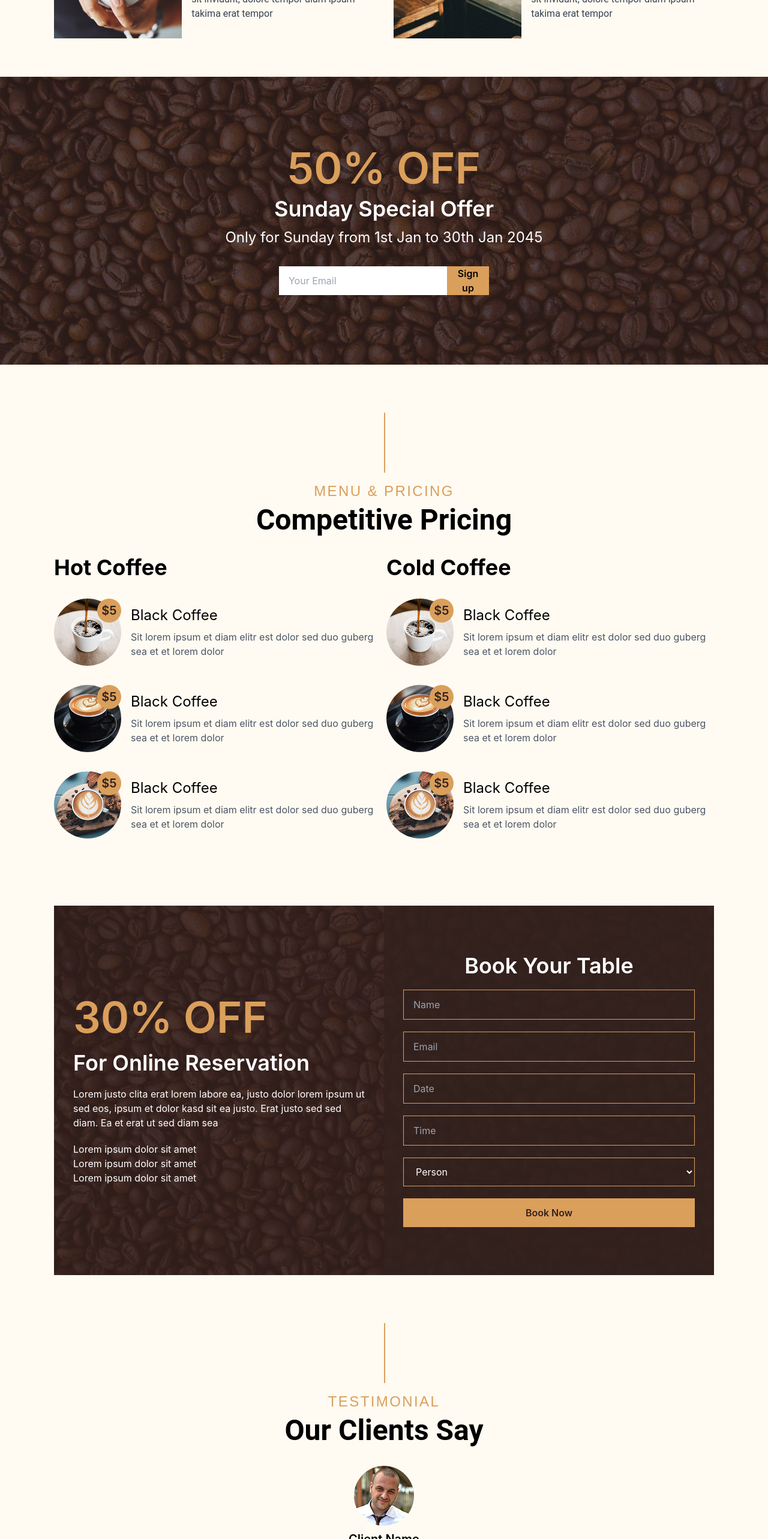
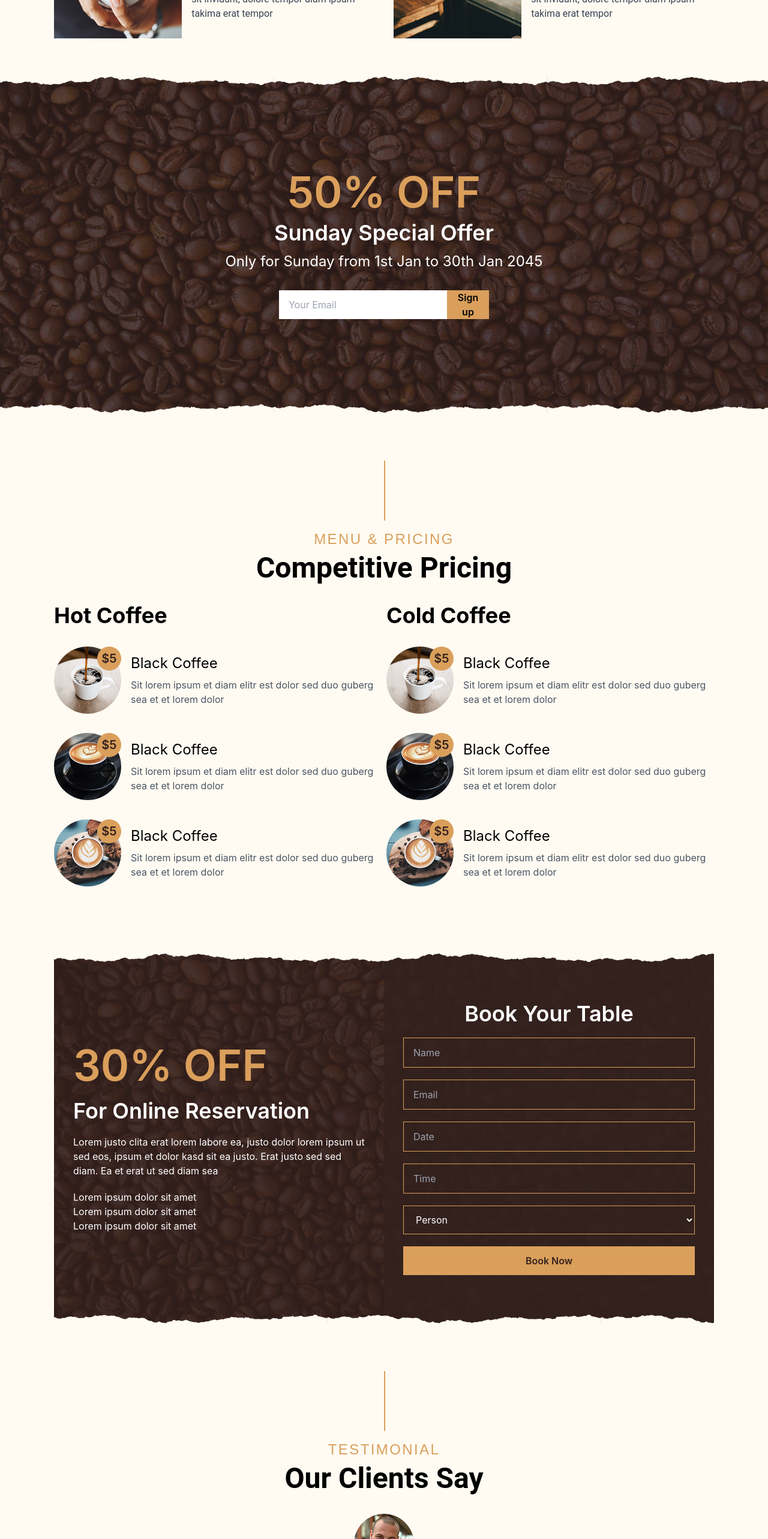
Before and after one commit to NouzNoushad/React-Flutter-Go-Pros, a React (Create React App) app in the folder koppee/: page / in a window 1280 px wide. Shown: the part 2200-4766 px from the top of the page at 60% size. Built offline with nearby package versions, Linux system fonts and the light colour scheme.

Commit message:
fix design issues

```diff
--- a/koppee/src/Main/footer.tsx
+++ b/koppee/src/Main/footer.tsx
@@ -3,7 +3,8 @@ import { FacebookIcon, InstagramIcon, LinkedInIcon, XTwitterIcon } from '../Comp
 
 export default function Footer() {
     return (
-        <footer className='bg-[#FFFBF2]'>
+        <footer className='relative bg-[#FFFBF2]'>
+            <div className="absolute left-0 top-[-1px] z-10 w-full h-[15px] bg-[url('/public/images/overlay-top.png')]"></div>
             <div className="bg-[url('/public/images/bg.jpg')] bg-cover bg-center relative after:absolute after:inset-0 after:bg-primary/90 text-white">
                 <div className="container-lg py-[5rem] h-full relative z-10 grid lg:grid-cols-4 md:grid-cols-2 grid-cols-1 gap-5">
                     <div className="space-y-4">
--- a/koppee/src/Main/header.tsx
+++ b/koppee/src/Main/header.tsx
@@ -1,8 +1,24 @@
-import React from 'react'
+import React, { useEffect, useState } from 'react'
 
 export default function Header() {
+
+    const [stickyHeader, setStickyHeader] = useState("bg-transparent")
+
+    const handleScroll = () => {
+        const windowHeight = window.scrollY
+        setStickyHeader(
+            windowHeight > 500 ? "bg-primary/95 lg:py-4 py-3 " : "bg-transparent lg:py-6 md:py-5 py-4"
+        )
+    }
+
+    useEffect(() => {
+        handleScroll()
+
+        window.addEventListener('scroll', handleScroll)
+        return () => window.removeEventListener('scroll', handleScroll)
+    }, [])
     return (
-        <header className='fixed top-0 left-0 w-full z-50 lg:py-6 md:py-5 py-4 bg-transparent'>
+        <header className={`fixed top-0 left-0 w-full z-50 transition-all duration-200 ${stickyHeader}`}>
             <div className="container-lg text-white font-montserrat flex items-center justify-between">
                 <a href="#home">
                     <h1 className='lg:text-4xl sm:text-3xl text-2xl  font-bold uppercase font-roboto'>koppee</h1>
--- a/koppee/src/Main/offer.tsx
+++ b/koppee/src/Main/offer.tsx
@@ -2,7 +2,9 @@ import React from 'react'
 
 export default function Offer() {
     return (
-        <div className="bg-[url('/public/images/bg.jpg')] bg-cover bg-center h-[60vh] flex items-center justify-center relative after:absolute after:inset-0 after:bg-primary/80">
+        <div className="bg-[url('/public/images/bg.jpg')] bg-cover bg-center h-[70vh] flex items-center justify-center relative after:absolute after:inset-0 after:bg-primary/80">
+            <div className="absolute left-0 top-[-1px] z-20 w-full h-[15px] bg-[url('/public/images/overlay-top.png')]"></div>
+            <div className="absolute left-0 bottom-[-1px] z-20 w-full h-[15px] bg-[url('/public/images/overlay-bottom.png')]"></div>
             <div className="relative z-10 font-robot text-center space-y-3 text-white">
                 <h1 className='lg:text-7xl md:text-6xl sm:text-5xl text-4xl font-semibold text-secondary'>50% OFF</h1>
                 <h1 className='lg:text-4xl text-3xl font-semibold'>Sunday Special Offer</h1>
--- a/koppee/src/Main/reservation.tsx
+++ b/koppee/src/Main/reservation.tsx
@@ -4,6 +4,8 @@ export default function Reservation() {
     return (
         <section className='bg-[#FFFBF2] pt-[3rem]'>
             <div className="max-w-[1100px] mx-auto bg-[url('/public/images/bg.jpg')] bg-cover bg-center relative after:absolute after:inset-0 after:bg-primary/90">
+                <div className="absolute left-0 top-[-1px] z-20 w-full h-[15px] bg-[url('/public/images/overlay-top.png')]"></div>
+                <div className="absolute left-0 bottom-[-1px] z-20 w-full h-[15px] bg-[url('/public/images/overlay-bottom.png')]"></div>
                 <div className="h-full relative z-10 grid md:grid-cols-2 grid-cols-1">
                     <div className="h-full text-white py-8 px-8 flex flex-col justify-center gap-5">
                         <h1 className='lg:text-7xl md:text-6xl sm:text-5xl text-4xl font-semibold text-secondary'>30% OFF</h1>
```
